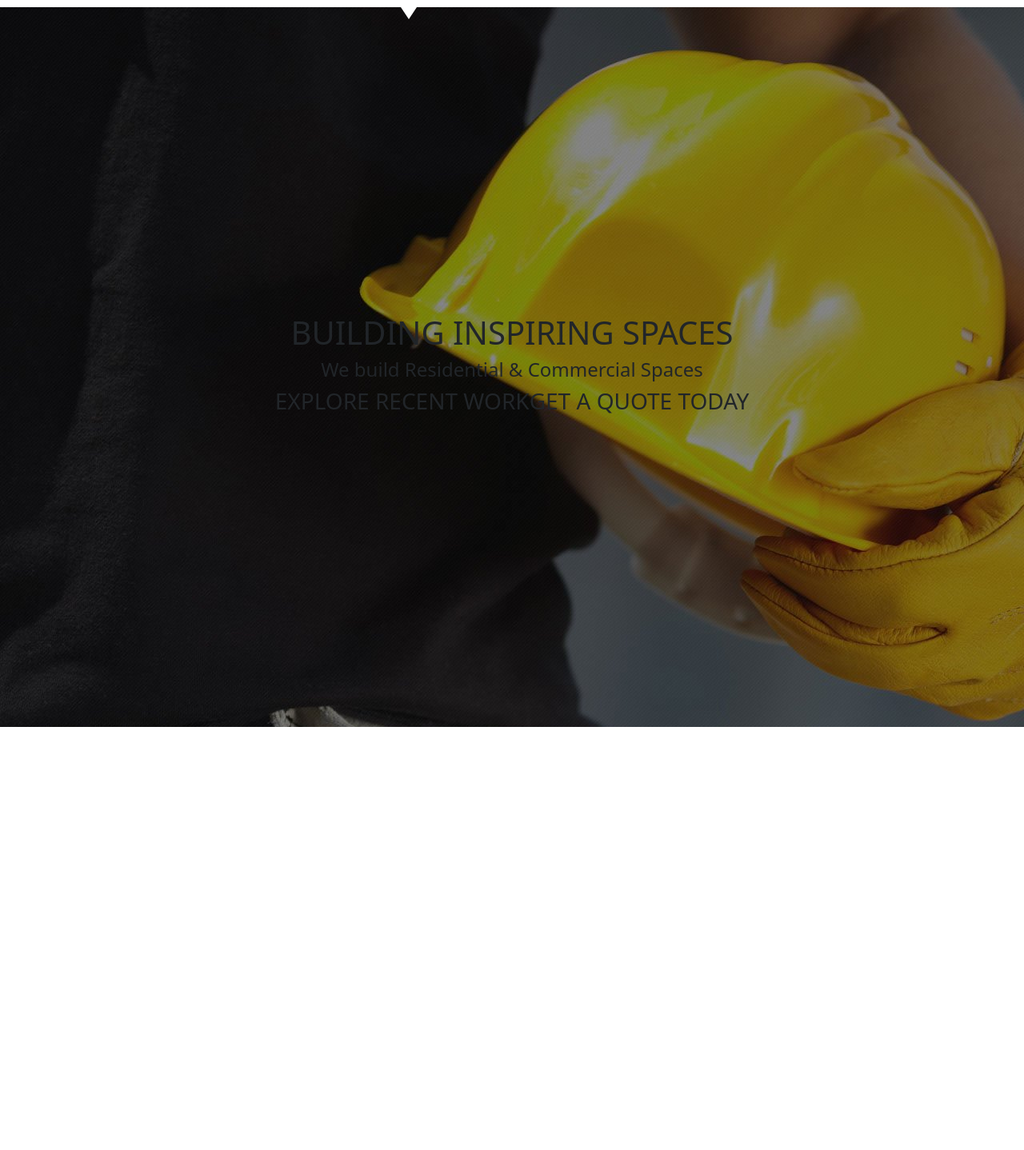
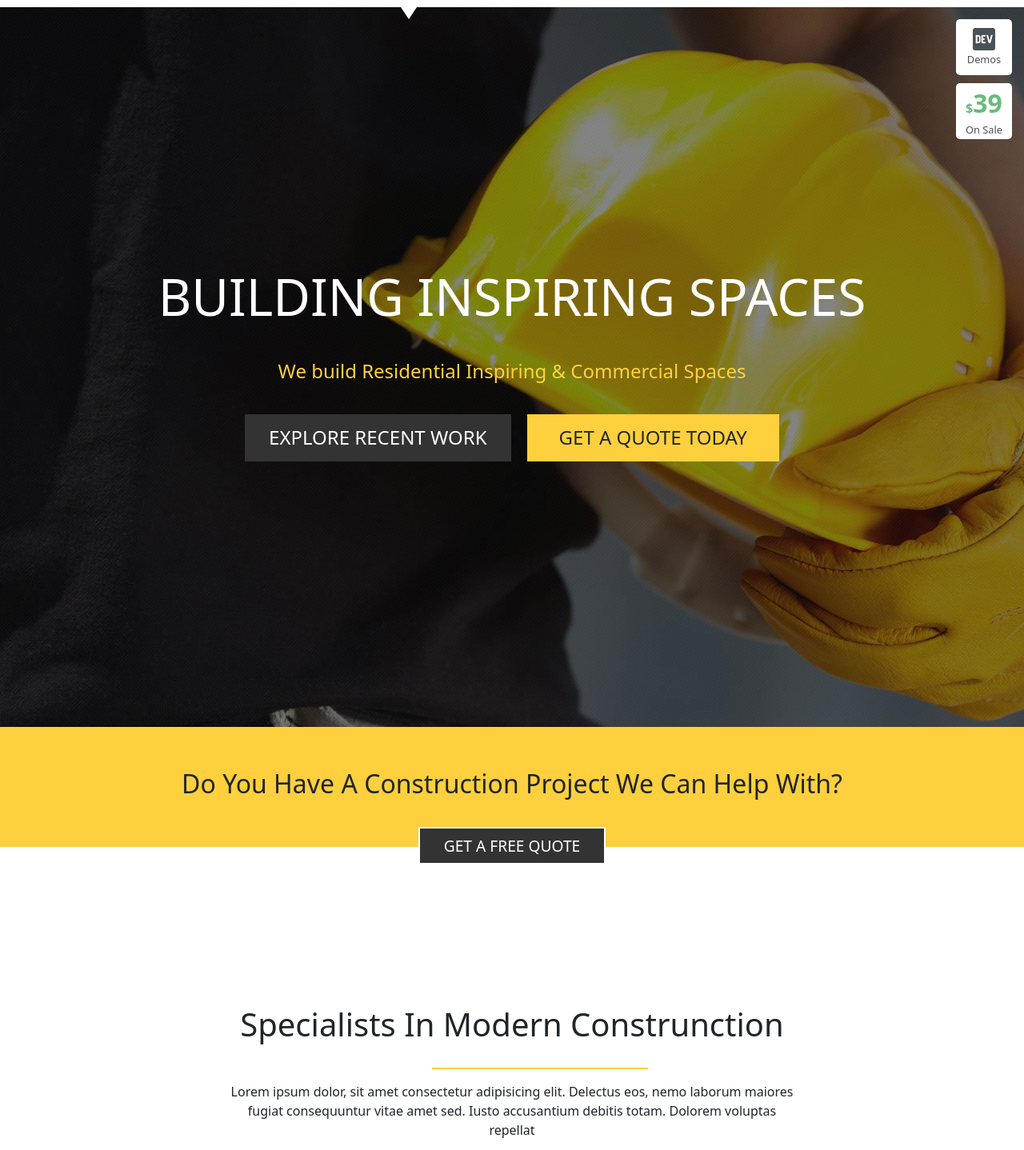
Before and after one commit to AlessioLibbi/proj-html-vuejs, a Vue app: page / in a window 1280 px wide. Shown: the part 91-1529 px from the top of the page at 80% size. Before the commit the page ends 1000 px from the top, so only its background shows below. Built offline with nearby package versions, Linux system fonts and the light colour scheme.

Commit message:
Add:quote part

```diff
--- a/index.html
+++ b/index.html
@@ -1,13 +1,19 @@
 <!DOCTYPE html>
 <html lang="en">
+
 <head>
   <meta charset="UTF-8" />
   <link rel="icon" type="image/svg+xml" href="/vite.svg" />
   <meta name="viewport" content="width=device-width, initial-scale=1.0" />
   <title>Vite + Vue</title>
+  <link rel="stylesheet" href="https://cdnjs.cloudflare.com/ajax/libs/font-awesome/6.4.0/css/all.min.css"
+    integrity="sha512-iecdLmaskl7CVkqkXNQ/ZH/XLlvWZOJyj7Yy7tcenmpD1ypASozpmT/E0iPtmFIB46ZmdtAc9eNBvH0H/ZpiBw=="
+    crossorigin="anonymous" referrerpolicy="no-referrer" />
 </head>
+
 <body>
   <div id="app"></div>
   <script type="module" src="/src/main.js"></script>
 </body>
+
 </html>
--- a/src/App.vue
+++ b/src/App.vue
@@ -1,9 +1,11 @@
 <script>
 import { store } from "./store";
 import AppHeader from "./components/AppHeader.vue";
+import AppMain from "./components/AppMain.vue";
 export default {
   components: {
     AppHeader,
+    AppMain
   },
   data() {
     return {
@@ -15,6 +17,7 @@ export default {
 
 <template>
   <AppHeader />
+  <AppMain />
 </template>
 
 <style lang="scss">
--- /dev/null
+++ b/src/components/AppExplain.vue
@@ -0,0 +1,55 @@
+<script>
+export default {
+    data() {
+        return {
+            name: "AppExplain"
+        }
+    }
+}
+</script>
+
+<template>
+    <div class="content-container d-flex justify-content-center align-items-center ">
+        <div class="text justify-content-center align-items-center d-flex text-center">
+
+            <h2 class="my-5">Specialists In Modern Construnction</h2>
+            <p>Lorem ipsum dolor, sit amet consectetur adipisicing elit. Delectus eos, nemo laborum maiores fugiat
+                consequuntur vitae amet sed. Iusto accusantium debitis totam. Dolorem voluptas repellat
+
+            </p>
+        </div>
+    </div>
+</template>
+
+<style scoped lang="scss">
+.content-container {
+    margin: 0 auto;
+    margin-top: 150px;
+    width: 80%;
+    flex-direction: column;
+
+    .text {
+        width: 70%;
+        flex-direction: column;
+
+        h2 {
+            font-weight: 200;
+            font-size: 2.5rem;
+            position: relative;
+
+        }
+
+        h2::after {
+            content: "";
+            margin-top: 30px;
+            width: 270px;
+            display: block;
+            height: 2px;
+            background-color: #FED03D;
+            color: black;
+            position: absolute;
+            right: 170px;
+        }
+    }
+}
+</style>
--- a/src/components/AppJumbotron.vue
+++ b/src/components/AppJumbotron.vue
@@ -12,11 +12,25 @@ export default {
 <template>
     <div class="jumbo-back d-flex justify-content-center align-items-center text-center">
         <div class="jumbo-content">
-            <h1>BUILDING INSPIRING SPACES</h1>
-            <h4>We build Residential & Commercial Spaces</h4>
-            <div class="jumbo-butt d-flex">
-                <h3>EXPLORE RECENT WORK</h3>
-                <h3>GET A QUOTE TODAY</h3>
+            <h1 class="main-title">BUILDING INSPIRING SPACES</h1>
+            <h4 class="second-title">We build Residential Inspiring & Commercial Spaces</h4>
+            <div class="jumbo-butt d-flex text-center align-items-center justify-content-center">
+                <a href="">
+                    <h3 class="grey-butt">EXPLORE RECENT WORK</h3>
+                </a>
+                <a href="">
+                    <h3 class="yell-butt">GET A QUOTE TODAY</h3>
+                </a>
+            </div>
+        </div>
+        <div class="plusbox">
+            <div class="plus d-flex flex-column justify-content-center align-items-center text-center">
+                <i class="fa-brands fa-dev" style="color: #4A5259;"></i>
+                <p>Demos</p>
+            </div>
+            <div class="plus d-flex flex-column justify-content-center align-items-center text-center">
+                <p class="price"><span>$</span>39</p>
+                <p>On Sale</p>
             </div>
         </div>
     </div>
@@ -26,5 +40,86 @@ export default {
 .jumbo-back {
     background-image: url(../assets/img/home-slider-62528242.jpg);
     height: 900px;
+    position: relative;
+
+    .jumbo-content {
+        .main-title {
+            font-size: 4rem;
+            color: white;
+        }
+
+        .second-title {
+            color: #FED23F;
+            margin: 40px 40px;
+        }
+
+    }
+
+    .jumbo-butt {
+        a {
+            text-decoration: none;
+            color: inherit;
+
+            .grey-butt {
+                font-size: 1.5rem;
+                font-weight: lighter;
+                color: white;
+                background-color: #333333;
+                padding: 15px 30px;
+                margin-right: 20px;
+            }
+
+            .grey-butt:hover {
+                background-color: #FED03D;
+                color: black;
+            }
+
+            .yell-butt {
+                background-color: #FED03D;
+                font-weight: lighter;
+                font-size: 1.5rem;
+                padding: 15px 40px;
+            }
+
+            .yell-butt:hover {
+                color: white;
+                background-color: #333333;
+            }
+        }
+    }
+
+    .plusbox {
+        position: absolute;
+        right: 15px;
+        top: 15px;
+
+        .plus {
+            border-radius: 5px;
+            height: 70px;
+            width: 70px;
+            background-color: #FFFFFF;
+            margin-bottom: 10px;
+            font-size: 0.8rem;
+            color: #4A5259;
+
+            p {
+                margin: 0;
+            }
+
+            .price {
+                font-size: 2rem;
+                color: #65BC7B;
+                font-weight: 700;
+
+                span {
+                    font-size: 1rem;
+                }
+            }
+
+            i {
+                font-size: 2rem;
+            }
+        }
+    }
 }
 </style>
--- /dev/null
+++ b/src/components/AppMain.vue
@@ -0,0 +1,25 @@
+<script>
+import AppQuote from './AppQuote.vue';
+import AppExplain from './AppExplain.vue';
+import { store } from "../store"
+export default {
+    components: {
+        AppQuote,
+        AppExplain
+    },
+    data() {
+        return {
+            name: "AppMain",
+            store
+        }
+    }
+}
+</script>
+
+<template>
+    <AppQuote />
+    <AppExplain :explainCard="store.explainCard" />
+</template>
+
+
+<style scoped lang="scss"></style>
--- a/src/components/AppNavbar.vue
+++ b/src/components/AppNavbar.vue
@@ -71,6 +71,7 @@ div {
             border-top: 15px solid white;
             left: 50%;
             bottom: -80%;
+            z-index: 5;
         }
 
         a:hover {
--- /dev/null
+++ b/src/components/AppQuote.vue
@@ -0,0 +1,50 @@
+<script>
+export default {
+    data() {
+        return {
+            name: "AppQuote"
+        }
+    }
+}
+</script>
+
+<template>
+    <div class="quote-container d-flex justify-content-center align-items-center">
+        <h2>Do You Have A Construction Project We Can Help With?</h2>
+        <h3><a href="">GET A FREE QUOTE</a></h3>
+    </div>
+</template>
+
+<style scoped lang="scss">
+.quote-container {
+    height: 150px;
+    background-color: #FED03D;
+    position: relative;
+
+    h2 {
+        font-weight: 100;
+    }
+
+    h3 {
+        font-size: 1.2rem;
+        font-weight: 100;
+        background-color: #333333;
+        padding: 10px 30px;
+        border: 2px solid white;
+        color: white;
+        position: absolute;
+        bottom: -30px;
+
+        a {
+            text-decoration: none;
+            color: inherit;
+        }
+
+        &:hover {
+            background-color: #FED03D;
+            color: black;
+        }
+    }
+
+}
+</style>
--- a/src/store.js
+++ b/src/store.js
@@ -1,4 +1,26 @@
 import { reactive } from "vue";
 export const store = reactive({
-    links: ["HOME", "ABOUT", "SERVICES", "WORK", "ARTICLES", "GET QUOTE"]
+    links: ["HOME", "ABOUT", "SERVICES", "WORK", "ARTICLES", "GET QUOTE"],
+    explainCard: [
+        {
+            cardImg: "building",
+            cardTitle: "Buildings",
+            cardText: "Quis autem vel eum iure reprederit qui in ea voluptate velit esse quam nihil molestiae consequatur"
+        },
+        {
+            cardImg: "arrows-rotate",
+            cardTitle: "Renovate",
+            cardText: "Quis autem vel eum iure reprederit qui in ea voluptate velit esse quam nihil molestiae consequatur"
+        },
+        {
+            cardImg: "house-chimney",
+            cardTitle: "Construct",
+            cardText: "Quis autem vel eum iure reprederit qui in ea voluptate velit esse quam nihil molestiae consequatur"
+        },
+        {
+            cardImg: "truck",
+            cardTitle: "Exclusive",
+            cardText: "Quis autem vel eum iure reprederit qui in ea voluptate velit esse quam nihil molestiae consequatur"
+        }
+    ]
 })
```
Lines whose indentation alone changed are shown as unchanged.
